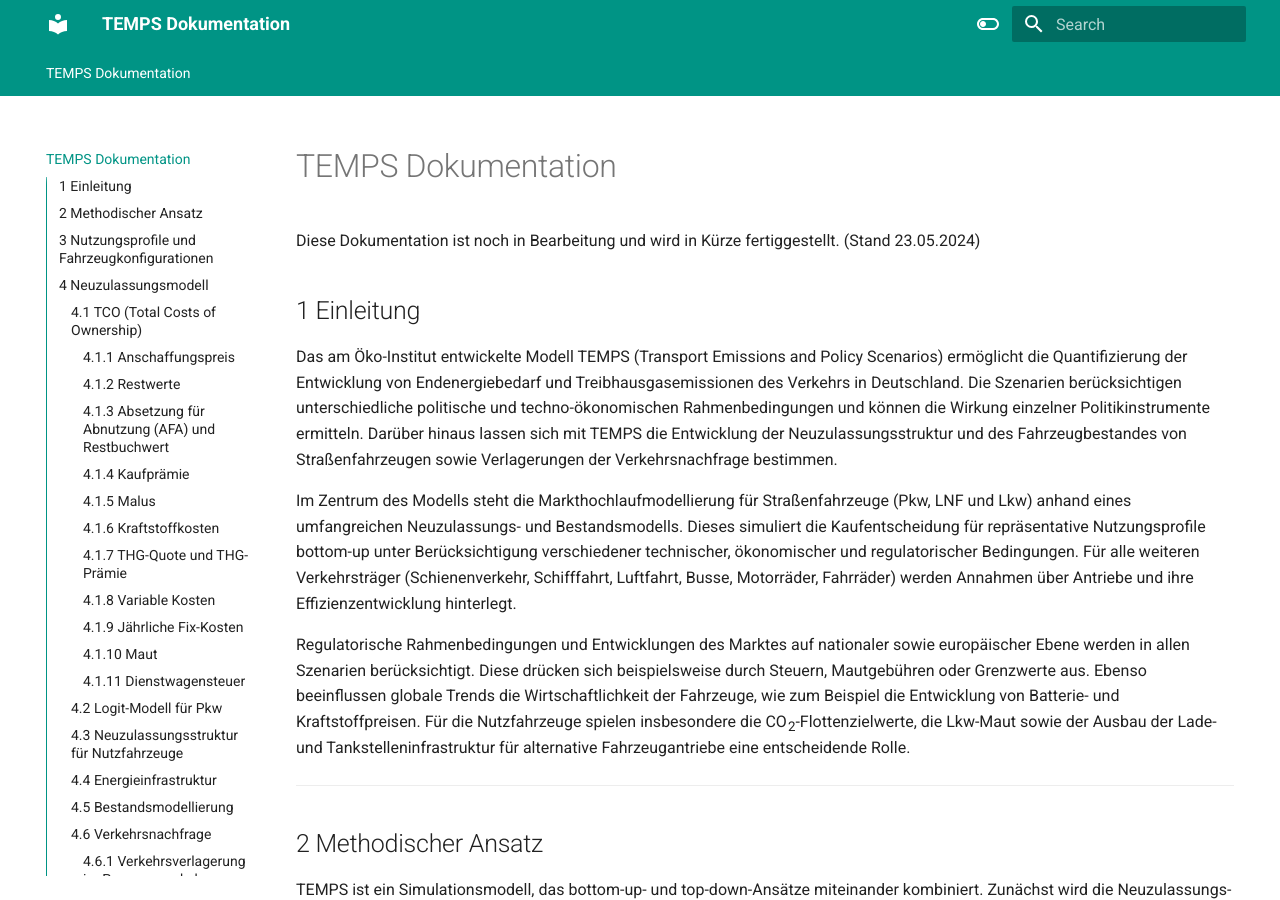
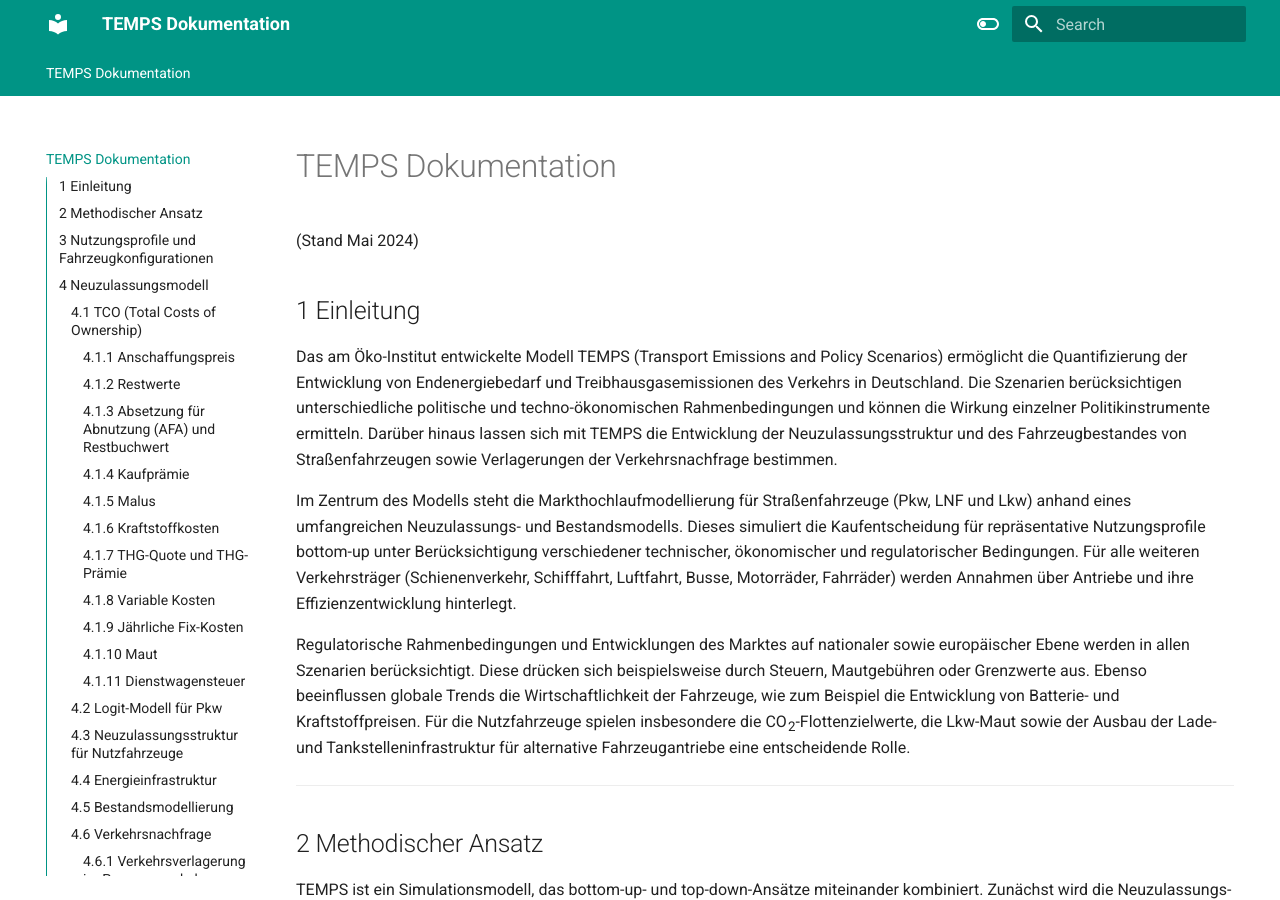
Before and after one commit to wolfgoerz/TEMPS_documentation, an MkDocs documentation site: the page built from docs/index.md, in a window 1280 px wide and 900 px high. Built offline with MkDocs 1.6.1 and Material for MkDocs 9.7.7, drawn with Linux system fonts in a browser that asks for light colours.

Commit message:
update date note

```diff
--- a/docs/index.md
+++ b/docs/index.md
@@ -1,6 +1,5 @@
 # TEMPS Dokumentation
-
-Diese Dokumentation ist noch in Bearbeitung und wird in Kürze fertiggestellt. (Stand 23.05.2024)
+(Stand Mai 2024)
 
 ## 1 Einleitung
 
```
